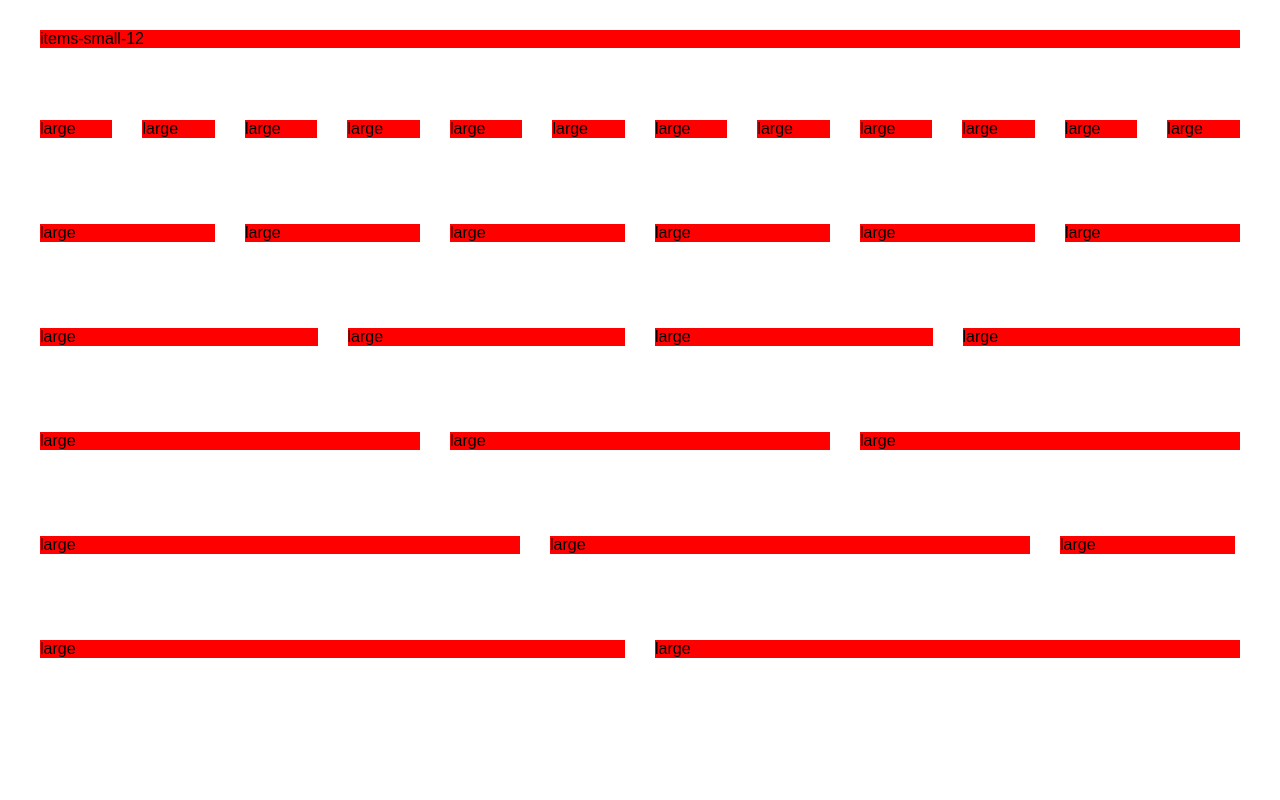
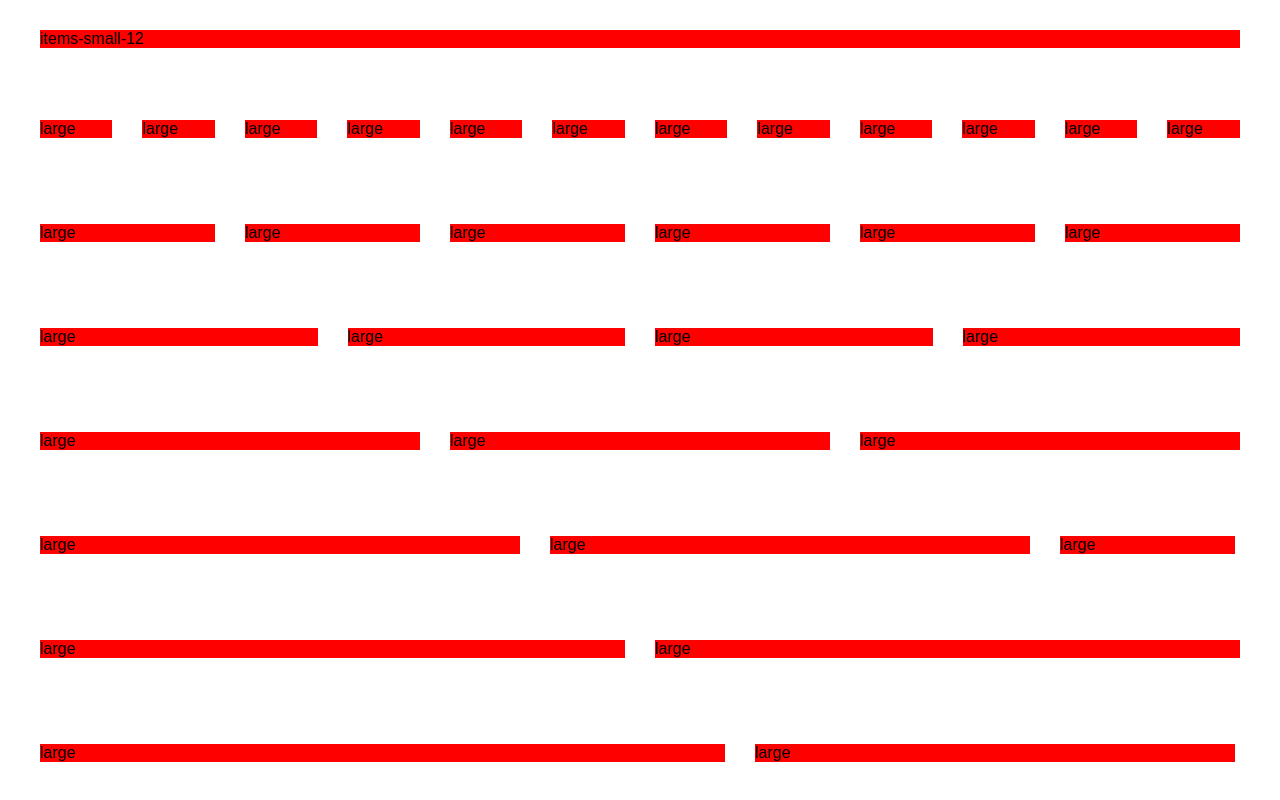
Before and after one commit to SantiagoGuerra/mini-grid, a plain HTML site: page index.html in a window 1280 px wide. Shown: the part 1542-2342 px from the top of the page. Before the commit the page ends 2286 px from the top, so only its background shows below. Drawn offline with Linux system fonts and the light colour scheme.

Commit message:
large-7 added

```diff
--- a/css/styles.css
+++ b/css/styles.css
@@ -194,7 +194,7 @@ body {
   }
 
   .item-large-7 {
-    flex: 0 0 calc((100% / 12) * 7 - 8px);
+    flex: 0 0 calc((100% / 12) * 7 - 15px);
     background: red;
     margin-right: 30px;
     margin-bottom: 30px;
--- a/index.html
+++ b/index.html
@@ -190,6 +190,12 @@
       <div class="item-large-6">large</div>
     </div>
 
+    <div class="container">
+      <div class="item-large-7">large</div>
+      <div class="item-large-5">large</div>
+    </div>
+
+
 
   </div>
 
```
